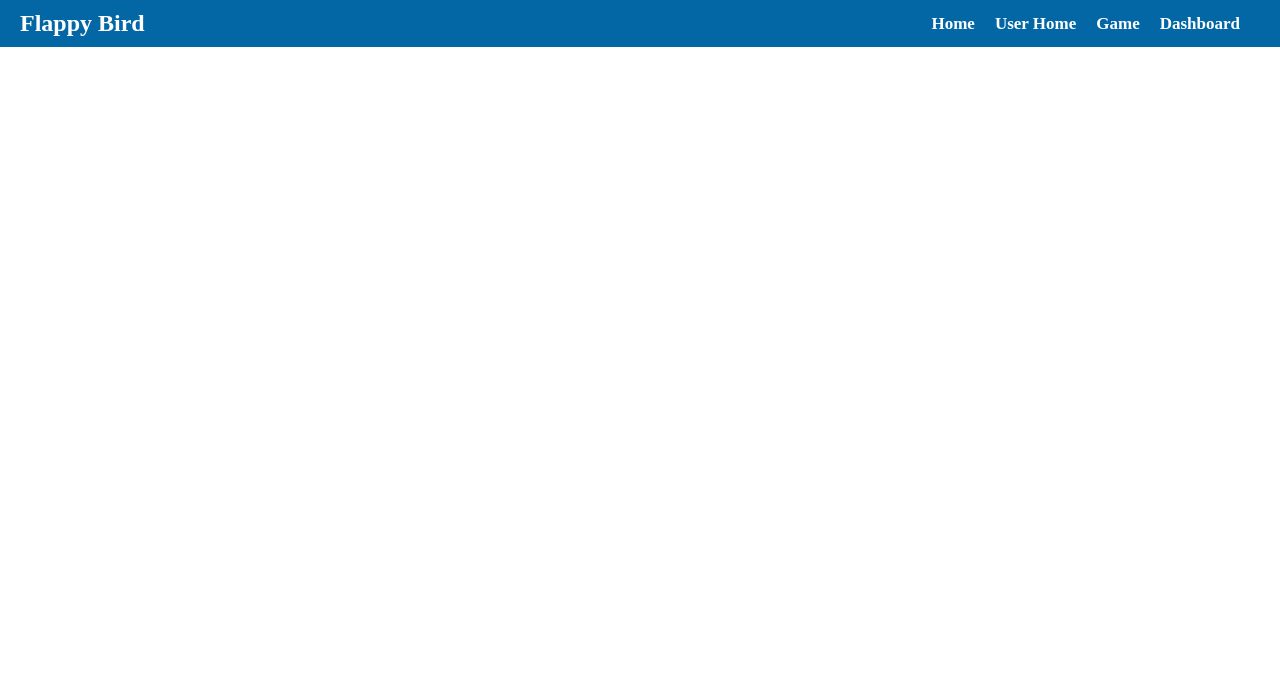
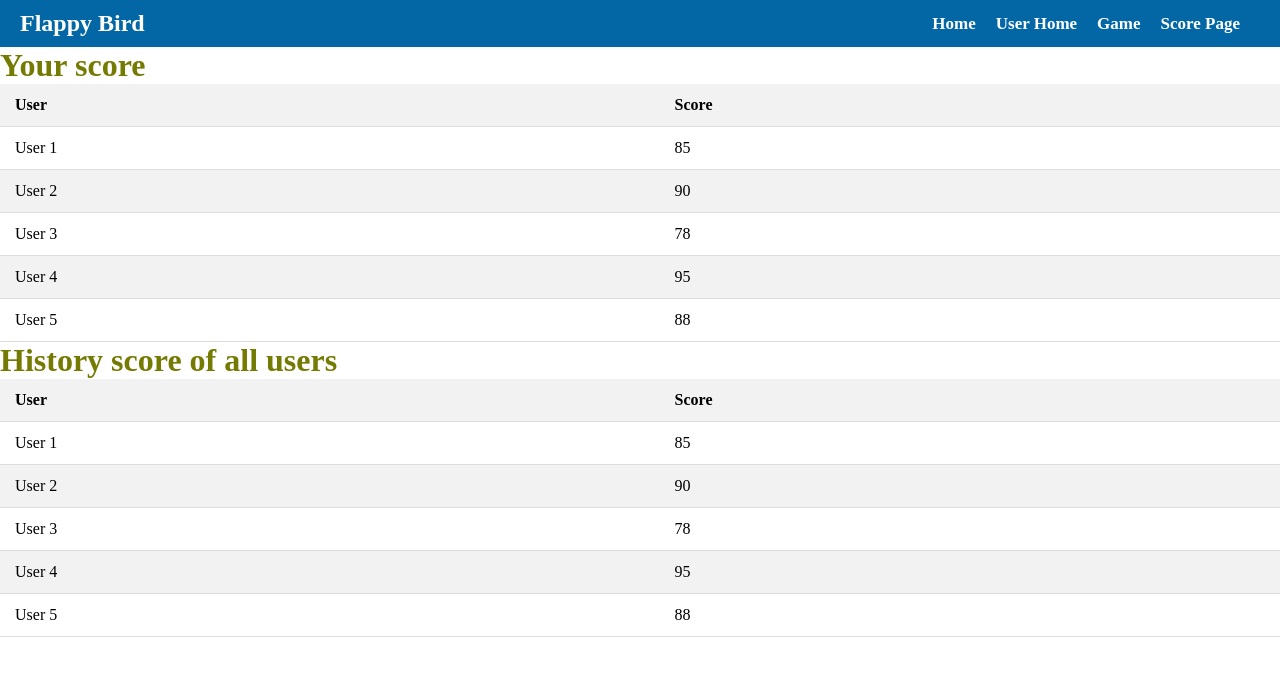
Before and after one commit to atika111/flappyBird_FE, a React (Vite) app: page /scorePage in a window 1280 px wide. Shown: the top 676 px of the page. Built offline with nearby package versions, Linux system fonts and the light colour scheme.

Commit message:
Score page

```diff
--- a/src/App.jsx
+++ b/src/App.jsx
@@ -3,7 +3,7 @@
 import Navbar from './Navbar/Navbar'
 import HomeLog from './HomePage/HomeLog'
 import Game from './Game/Game'
-import Dashboard from './Game/Dashboard'
+import ScorePage from './Game/ScorePage'
 import MyScoreProvider from './Context/MyScoreProvider'
 
 function App() {
@@ -17,7 +17,7 @@
     <Route path={"/"} element={<HomePage/>}/>
     <Route path={"/homeLog"} element={<HomeLog/>}/>
     <Route path={"/game"} element={<Game/>}/>
-    <Route path={"/dashboard"} element={<Dashboard/>}/>
+    <Route path={"/scorePage"} element={<ScorePage/>}/>
     </Routes>
     </MyScoreProvider>
     </>
--- a/src/Game/Dashboard.jsx
+++ b/src/Game/ScorePage.jsx
@@ -1,4 +1,4 @@
-const Dashboard = () => {
+const scorePage = () => {
   const data = [
     { user: 'User 1', score: 85 },
     { user: 'User 2', score: 90 },
@@ -52,4 +52,4 @@
   );
 };
 
-export default Dashboard;
+export default scorePage;
--- a/src/Navbar/Navbar.jsx
+++ b/src/Navbar/Navbar.jsx
@@ -12,7 +12,7 @@
             <li><Link to="/">Home</Link></li>
             <li><Link to="/homeLog">User Home</Link></li>
             <li><Link to="/game">Game</Link></li>
-            <li><Link to="/dashboard">Dashboard</Link></li>
+            <li><Link to="/scorePage">Score Page</Link></li>
 
           </ul>
         </nav>
```
